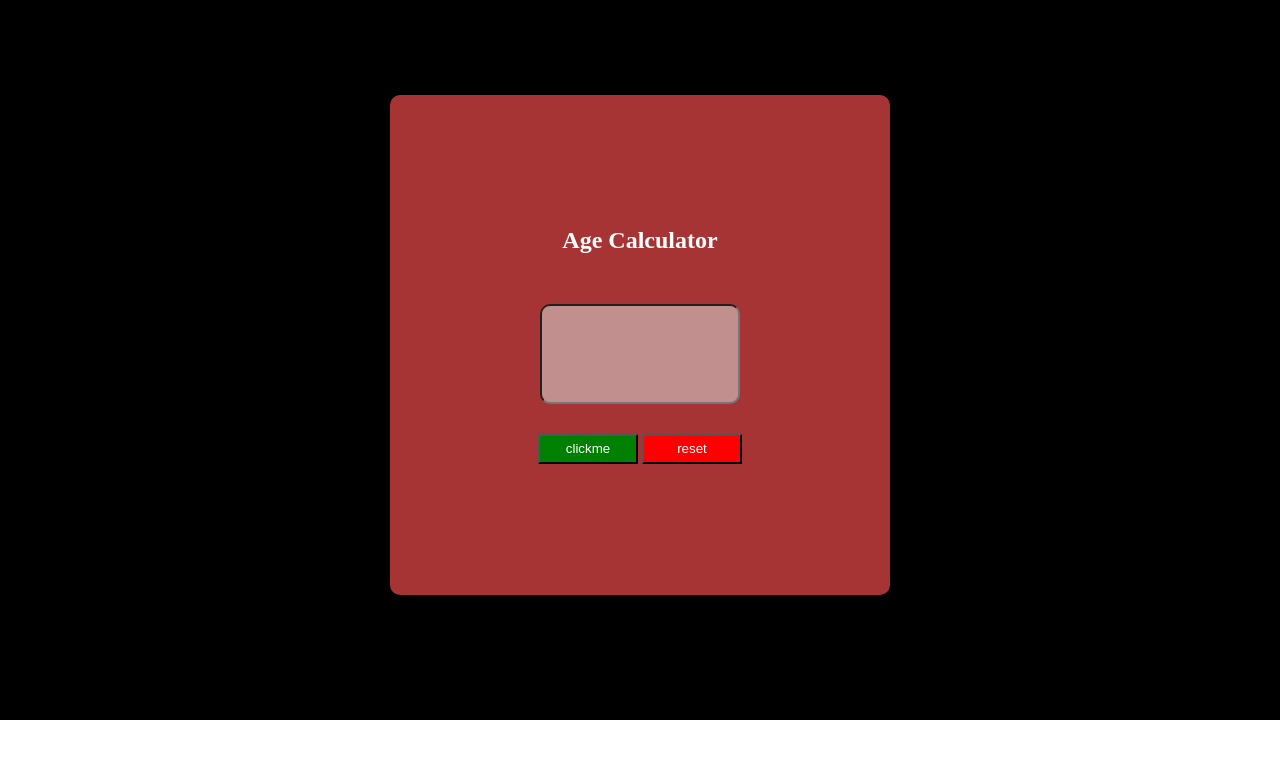
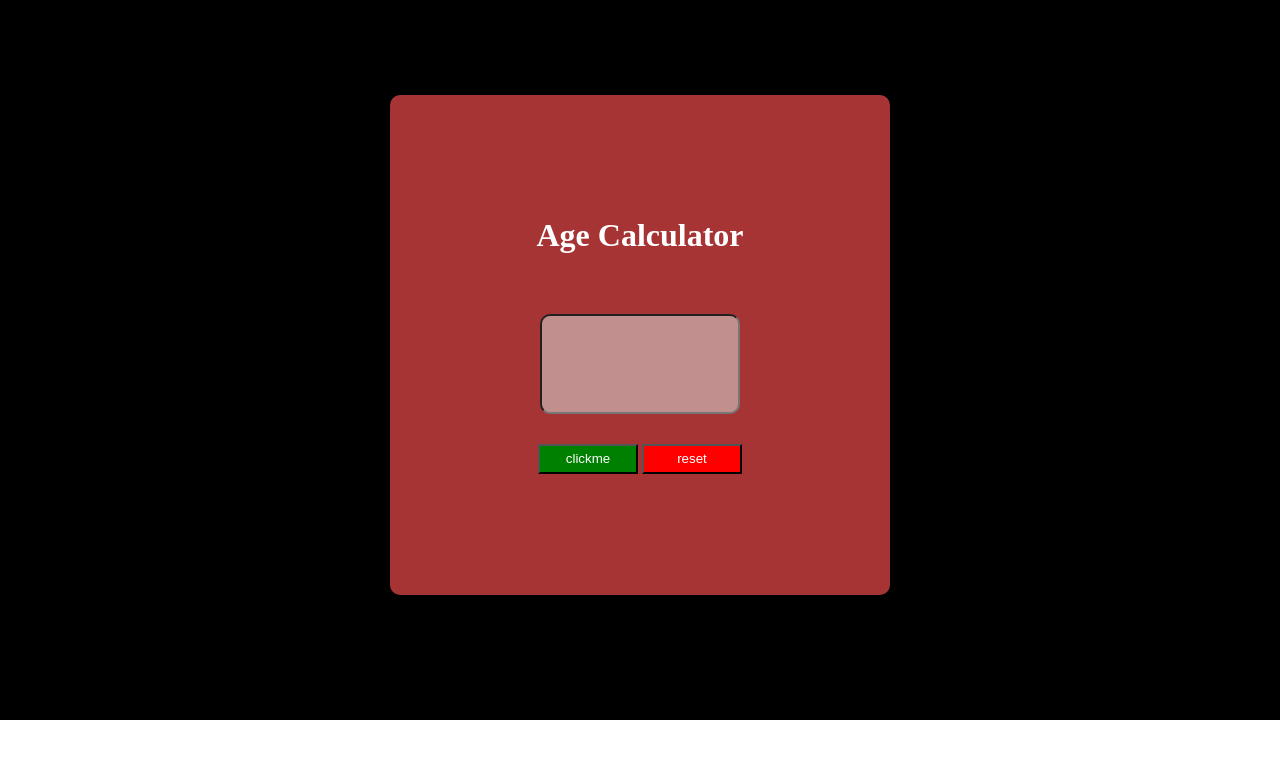
Before and after one commit to mdraihanhasan201/javascript, a PHP site: page /age_calculator/index.html in a window 1280 px wide. Shown: the top 759 px of the page. Run offline with PHP 8.4, Linux system fonts and the light colour scheme.

Commit message:
Add files via upload
3 times edit

```diff
--- a/age_calculator/index.html
+++ b/age_calculator/index.html
@@ -10,13 +10,15 @@
 
     <div class="container">
         <div class="age">
-            <h2 class="age-calculator">
+            <h1 class="age-calculator">
                 age calculator
-            </h2>
+            </h1>
 
 
-            <div >
-                <input type="number" name=""
+            <div  >
+                <h2 id="fillup"></h2>
+
+                <input type="text" name=""
 
                id="get-age">
 
--- a/age_calculator/main.js
+++ b/age_calculator/main.js
@@ -5,10 +5,10 @@ let reset = document.getElementById("reset")
 clickme.onclick = function(){
     var birthday = document.getElementById("get-age").value;
     if (birthday == ""){
-       alert("enter your birthday")   ;
+        document.getElementById("fillup").innerHTML="enter your birthday"  ;
     } else{
         let age = 2023-birthday;
-        document.getElementById("get-age").value=age;
+        document.getElementById("get-age").value="your current age is "+age;
 
     }
 
--- a/age_calculator/style.css
+++ b/age_calculator/style.css
@@ -44,11 +44,14 @@ align-items: center;
 
 
 
+
 }
 #clickme:hover{
     box-shadow: 10px 10px 10px;
     background:white;
     color: #000;
+
+
 
 }
 .given-age{
@@ -64,11 +67,15 @@ align-items: center;
     width: 100px;
     background:red;
     color: white;
+
+
 }
 #reset:hover{
     box-shadow: 10px 10px 10px;
     background:white;
     color: #000;
+
+
 
 }
 #get-age{
@@ -78,5 +85,12 @@ align-items: center;
     background: #c28f8f;
     color: rgb(9, 7, 7);
     font-weight: bold;
+    font-size: medium;
+    padding: 10px;
 
 }
+
+h2{
+    margin-bottom: 10px;
+
+}
```
